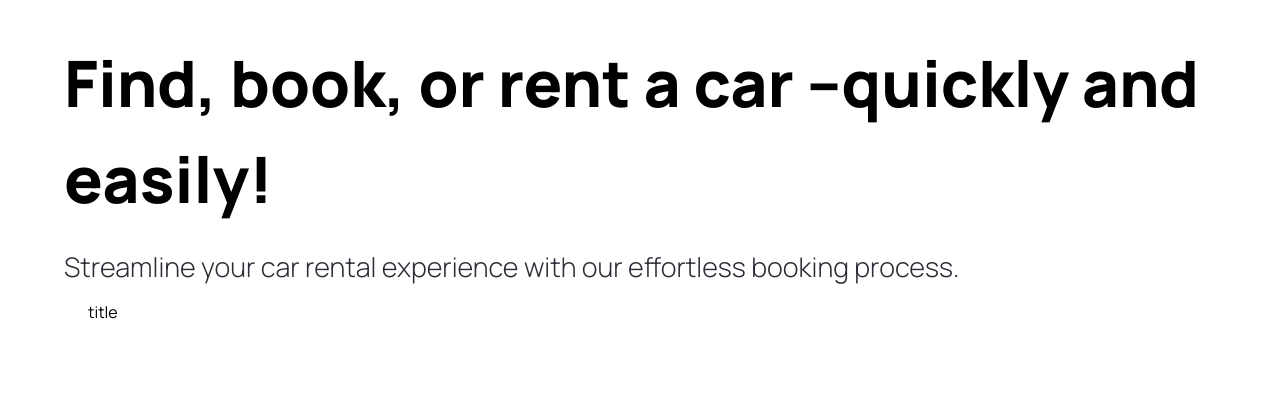
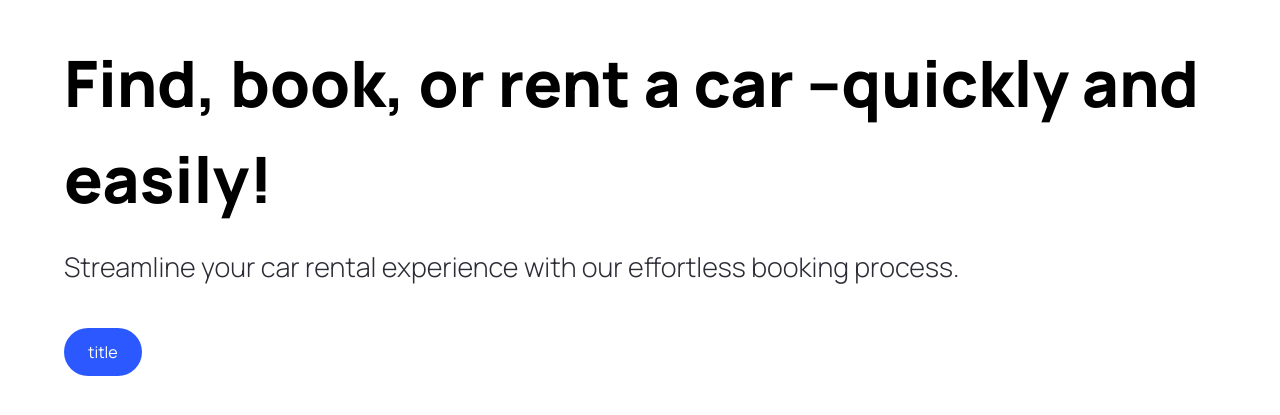
Before and after one commit to HasanHafizurRahman/car-hub-nextjs14, a Next.js app: page / in a window 1280 px wide. Shown: the part 109-524 px from the top of the page. Built offline with nearby package versions, Linux system fonts and the light colour scheme.

Commit message:
typescript interface

```diff
--- a/components/CustomButton.tsx
+++ b/components/CustomButton.tsx
@@ -1,12 +1,13 @@
 "use client"
+import { CustomButtonProps } from "@/types";
 import Image from "next/image";
 
-const CustomButton = ({title, containerStyles}) => {
+const CustomButton = ({title, containerStyles, handleClick}: CustomButtonProps) => {
     return (
         <button
             disabled={false}
             type={"button"}
-            className={`custom-btn`}
+            className={`custom-btn ${containerStyles}`}
             onClick={() => { }}
         >
             <span className={`flex-1`}>
--- /dev/null
+++ b/types/index.ts
@@ -0,0 +1,7 @@
+import { MouseEventHandler } from "react";
+
+export  interface CustomButtonProps {
+    title: string;
+    containerStyles?: string;
+    handleClick?: MouseEventHandler<HTMLButtonElement>;
+}
```
